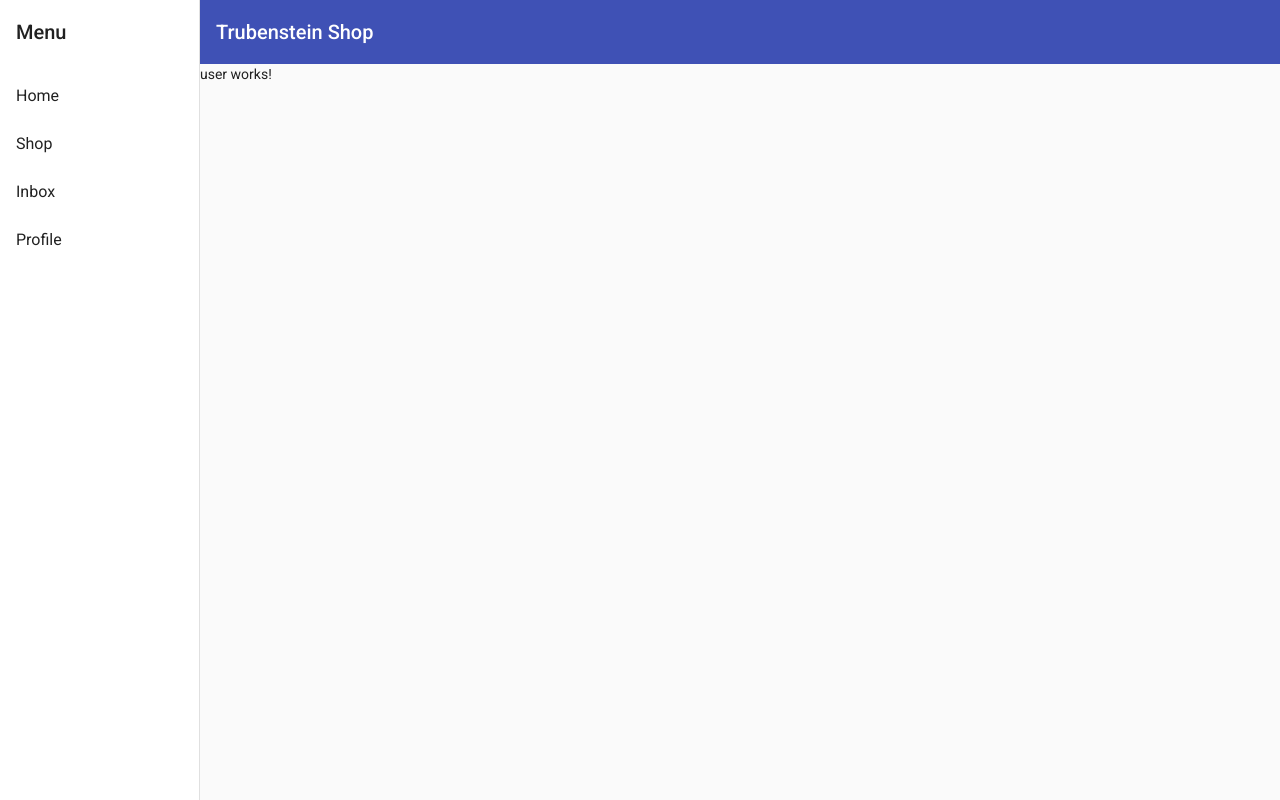
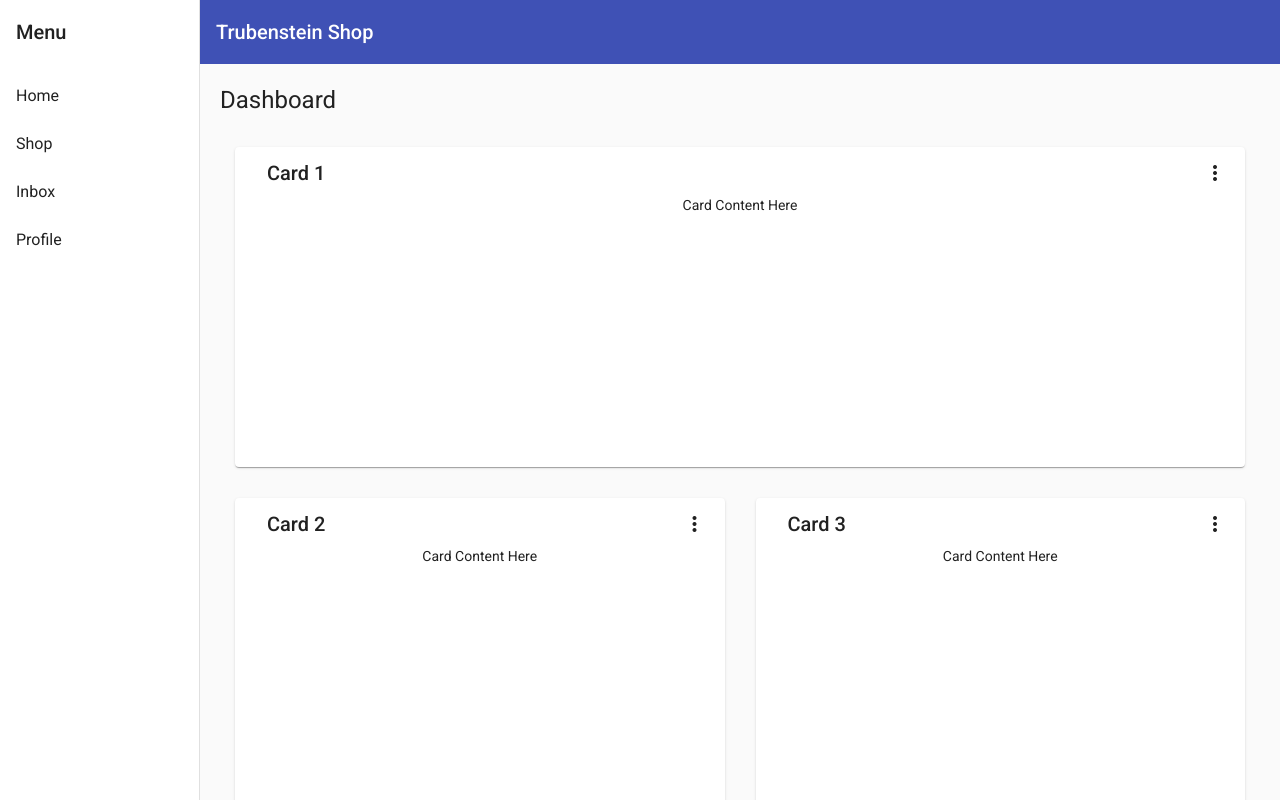
Before and after one commit to JoeTrubenstein/trubenstein-challenge, an Angular app: page /profile in a window 1280 px wide. Built offline with nearby package versions, Linux system fonts and the light colour scheme.

Commit message:
sorting pipe

```diff
--- a/src/app/order-by.pipe.ts
+++ b/src/app/order-by.pipe.ts
@@ -1,22 +1,31 @@
-import { Pipe, PipeTransform } from "@angular/core";
+import { Pipe, PipeTransform } from '@angular/core';
 
 @Pipe({
-  name: "sort"
+  name: 'sort'
 })
-export class OrderByPipe  implements PipeTransform {
-  transform(array: any, field: string): any[any] {
-    if (!Array.isArray(array)) {
-      return;
+export class OrderByPipe implements PipeTransform {
+
+  transform(value: Array<string>, args: any[]): any {
+    const sortField = args[0];
+    const sortDirection = args[1];
+    let multiplier = 1;
+
+    if (sortDirection === 'desc') {
+      multiplier = -1;
     }
-    array.sort((a: any, b: any) => {
-      if (a[field] < b[field]) {
-        return -1;
-      } else if (a[field] > b[field]) {
-        return 1;
+
+    value.sort((a: any, b: any) => {
+      if (a[sortField] < b[sortField]) {
+        return -1 * multiplier;
+      } else if (a[sortField] > b[sortField]) {
+        return 1 * multiplier;
       } else {
         return 0;
       }
-    });
-    return array;
+    }
+    );
+
+    return value;
   }
+
 }
--- a/src/app/products/products.component.html
+++ b/src/app/products/products.component.html
@@ -1,12 +1,13 @@
 <div class="grid-container">
   <h1 class="mat-h1">Product List</h1>
   <div class="form-group">
-    <button mat-raised-button color="primary">Low Price</button>
-    <button mat-raised-button color="accent">High Price</button>
+    <button mat-raised-button type="button" (click) = "onSortDirectionLow()" color="primary">Low Price</button>
+    <button mat-raised-button type="button" (click) = "onSortDirectionHigh()" color="accent">High Price</button>
+
     <input type="text" class="form-control mb-4" placeholder="Search" [(ngModel)]="query">
   </div>
   <mat-grid-list cols="4" rowHeight="450px">
-    <mat-grid-tile *ngFor="let card of cards | async | sort:'price' | searchFilter:query " [colspan]="card.cols" [rowspan]="card.rows">
+    <mat-grid-tile *ngFor="let card of cards | async | searchFilter:query | sort:['price',SortDirection] " [colspan]="card.cols" [rowspan]="card.rows">
       <mat-card class="dashboard-card">
         <mat-card-header>
           <mat-card-title>
--- a/src/app/products/products.component.ts
+++ b/src/app/products/products.component.ts
@@ -10,6 +10,17 @@
 export class ProductsComponent {
   /** Based on the screen size, switch from standard to one column per row */
   public query: any = '';
+  SortDirection = 'asc';
+  SortbyParam = '';
+
+  onSortDirectionHigh() {
+      this.SortDirection = 'desc';
+  }
+  onSortDirectionLow() {
+
+      this.SortDirection = 'asc';
+
+  }
 
   cards = this.breakpointObserver.observe(Breakpoints.Handset).pipe(
     map(({ matches }) => {
--- a/src/app/todo/todo.component.html
+++ b/src/app/todo/todo.component.html
@@ -4,5 +4,5 @@
     <mat-list-item role="listitem">Use Pipe for searcing ✅</mat-list-item>
     <mat-list-item role="listitem">Delete rows in Inbox</mat-list-item>
     <mat-list-item role="listitem">Flag and highlight rows in Inbox</mat-list-item>
-    <mat-list-item role="listitem">Sort Products by low and high price</mat-list-item>
+    <mat-list-item role="listitem">Sort Products by low and high price ✅</mat-list-item>
   </mat-list>
--- a/src/app/user/user.component.css
+++ b/src/app/user/user.component.css
@@ -0,0 +1,21 @@
+.grid-container {
+  margin: 20px;
+}
+
+.dashboard-card {
+  position: absolute;
+  top: 15px;
+  left: 15px;
+  right: 15px;
+  bottom: 15px;
+}
+
+.more-button {
+  position: absolute;
+  top: 5px;
+  right: 10px;
+}
+
+.dashboard-card-content {
+  text-align: center;
+}
--- a/src/app/user/user.component.html
+++ b/src/app/user/user.component.html
@@ -1 +1,24 @@
-<p>user works!</p>
+<div class="grid-container">
+  <h1 class="mat-h1">Dashboard</h1>
+  <mat-grid-list cols="2" rowHeight="350px">
+    <mat-grid-tile *ngFor="let card of cards | async" [colspan]="card.cols" [rowspan]="card.rows">
+      <mat-card class="dashboard-card">
+        <mat-card-header>
+          <mat-card-title>
+            {{card.title}}
+            <button mat-icon-button class="more-button" [matMenuTriggerFor]="menu" aria-label="Toggle menu">
+              <mat-icon>more_vert</mat-icon>
+            </button>
+            <mat-menu #menu="matMenu" xPosition="before">
+              <button mat-menu-item>Expand</button>
+              <button mat-menu-item>Remove</button>
+            </mat-menu>
+          </mat-card-title>
+        </mat-card-header>
+        <mat-card-content class="dashboard-card-content">
+          <div>Card Content Here</div>
+        </mat-card-content>
+      </mat-card>
+    </mat-grid-tile>
+  </mat-grid-list>
+</div>
--- a/src/app/user/user.component.ts
+++ b/src/app/user/user.component.ts
@@ -1,15 +1,33 @@
-import { Component, OnInit } from '@angular/core';
+import { Component } from '@angular/core';
+import { map } from 'rxjs/operators';
+import { Breakpoints, BreakpointObserver } from '@angular/cdk/layout';
 
 @Component({
   selector: 'app-user',
   templateUrl: './user.component.html',
   styleUrls: ['./user.component.css']
 })
-export class UserComponent implements OnInit {
+export class UserComponent {
+  /** Based on the screen size, switch from standard to one column per row */
+  cards = this.breakpointObserver.observe(Breakpoints.Handset).pipe(
+    map(({ matches }) => {
+      if (matches) {
+        return [
+          { title: 'Card 1', cols: 1, rows: 1 },
+          { title: 'Card 2', cols: 1, rows: 1 },
+          { title: 'Card 3', cols: 1, rows: 1 },
+          { title: 'Card 4', cols: 1, rows: 1 }
+        ];
+      }
 
-  constructor() { }
+      return [
+        { title: 'Card 1', cols: 2, rows: 1 },
+        { title: 'Card 2', cols: 1, rows: 1 },
+        { title: 'Card 3', cols: 1, rows: 2 },
+        { title: 'Card 4', cols: 1, rows: 1 }
+      ];
+    })
+  );
 
-  ngOnInit(): void {
-  }
-
+  constructor(private breakpointObserver: BreakpointObserver) {}
 }
```
Also changed, not shown: 1 other file (tests, documents, lock files or other folders).
